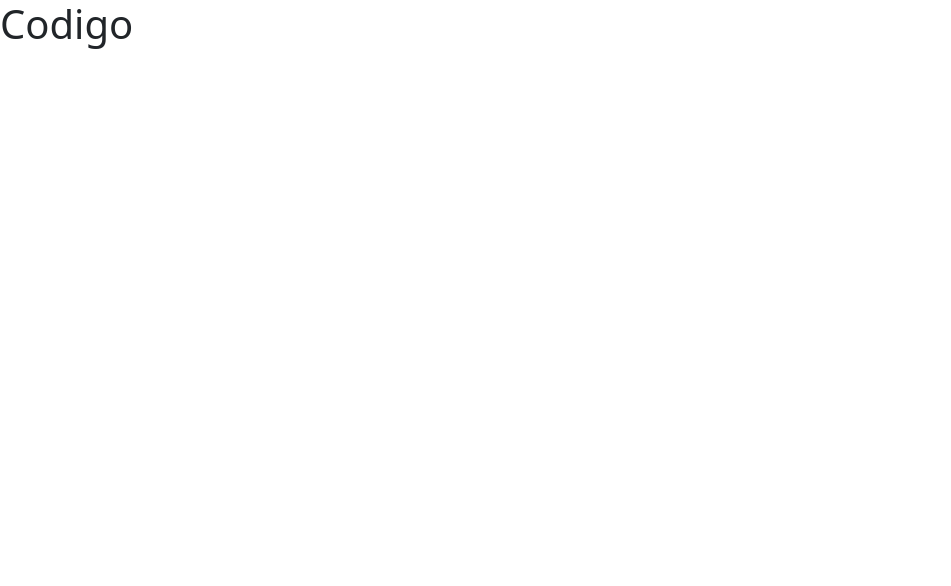
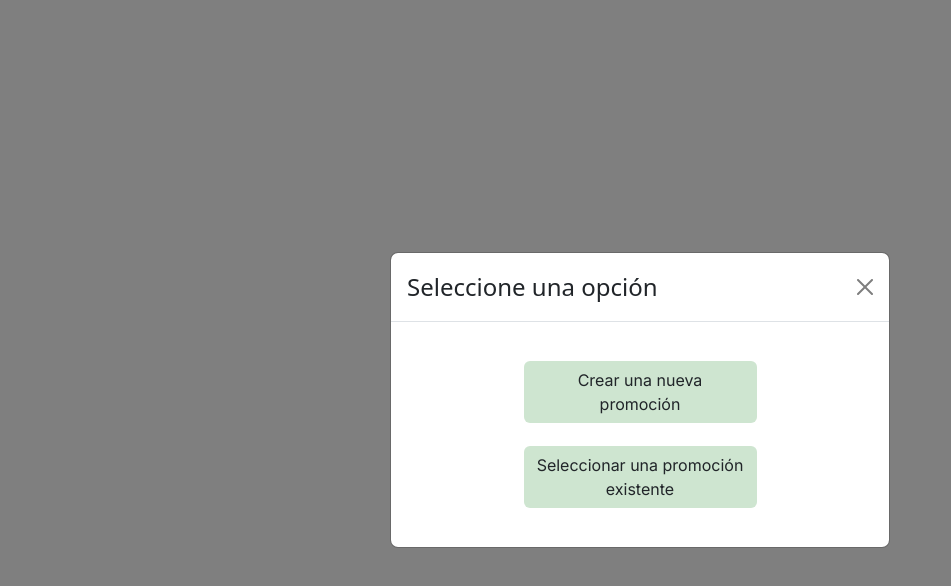
Before and after one commit to prodass/E-Commerce, a React (Create React App) app in the folder client/: page /codigo in a window 1280 px wide. Shown: the top 586 px of the page, without its empty margins (0-951 px from the left). Built offline with nearby package versions, Linux system fonts and the light colour scheme.

Commit message:
routes created

```diff
--- a/client/package.json
+++ b/client/package.json
@@ -17,6 +17,7 @@
     "@testing-library/react": "^13.3.0",
     "@testing-library/user-event": "^13.5.0",
     "react": "^18.2.0",
+    "react-bootstrap": "^2.5.0",
     "react-dom": "^18.2.0",
     "react-router-dom": "^6.3.0",
     "react-scripts": "5.0.1",
--- a/client/src/components/Button.js
+++ /dev/null
@@ -1,7 +0,0 @@
-import React from "react";
-
-function Button(props){
-    return <button className="btn btn-ligth col-6 mx-auto">{props.text}</button>
-}
-
-export default Button;
--- /dev/null
+++ b/client/src/components/Home/Button.js
@@ -0,0 +1,7 @@
+import React from "react";
+
+function Button(props){
+    return <button className="btn btn-ligth col-6 mx-auto" onClick={()=>{props.handleClick(props.text)}}>{props.text}</button>
+}
+
+export default Button;
--- a/client/src/components/Home/Options.js
+++ b/client/src/components/Home/Options.js
@@ -1,20 +1,26 @@
-import React from "react";
+import React, { useEffect, useState } from "react";
+import { useNavigate } from "react-router-dom";
 
-import Button from "../Button";
+import Button from "./Button";
 
+import { getTipos } from "../../api";
 
 function Options(){
-    let tipos = []
-    import("../../data/tipo").then((importedModule)=>{
-        tipos = importedModule.tipos;
+    const navigate = useNavigate();
+    const [tipos, setTipos] = useState([]);
+    getTipos().then(json =>{
+        setTipos(json);
     });
-    console.log(tipos);
-    console.log("paso");
+
+    function handleClick(text){
+        navigate("/" + text);
+    }
+
     return  (<div className="options">
     <h3 className="sub-title">Seleccione la categoria deseada</h3>
     <div>
         {tipos.map((element)=>{
-            return <Button key = {element.codigo} text = {element.descripcion}/>
+            return <Button key = {element.codigo} text = {element.descripcion} handleClick = {handleClick}/>
         })}
     </div>
     </div>)
--- /dev/null
+++ b/client/src/components/Promociones/Button.js
@@ -0,0 +1,9 @@
+import React from "react";
+
+function Button(props){
+    return <button className="btn btn-ligth col-6 mx-auto" onClick={()=>{
+        props.handleModalClose()
+        props.handleModalClick(props.id)}}>{props.text}</button>
+}
+
+export default Button;
--- a/client/src/components/Promociones/Codigo/Codigo.js
+++ b/client/src/components/Promociones/Codigo/Codigo.js
@@ -1,7 +1,17 @@
-import React from "react";
+import React , {useState} from "react";
+
+import PopUp from "../PopUp";
 
 function Codigo(){
-    return <h1>Codigo</h1>
+    const [estado, setEstado] = useState(0)
+    function handleModalClick(id){
+        setEstado(id);
+    }
+    return <div>
+        {estado === 0 && <PopUp handleModalClick = {handleModalClick}/>}
+        {estado === 1 && <p>nueva promocion</p>}
+        {estado === 2 && <p>Promocion existentes</p>}
+    </div>
 }
 
 export default Codigo;
--- a/client/src/components/Promociones/Descuento/Descuento.js
+++ b/client/src/components/Promociones/Descuento/Descuento.js
@@ -1,9 +1,18 @@
-import React from "react";
+import React, { useState } from "react";
 
 import PopUp from "../PopUp";
+import NuevaPromocion from "./NuevaPromocion";
 
 function Descuento(){
-    return <PopUp/>
+    const [estado, setEstado] = useState(0)
+    function handleModalClick(id){
+        setEstado(id);
+    }
+    return <div>
+        {estado === 0 && <PopUp handleModalClick = {handleModalClick}/>}
+        {estado === 1 && <NuevaPromocion/>}
+        {estado === 2 && <p>Promocion existentes</p>}
+    </div>
 }
 
 export default Descuento;
--- /dev/null
+++ b/client/src/components/Promociones/Descuento/NuevaPromocion.js
@@ -0,0 +1,17 @@
+import React from "react";
+
+function NuevaPromocion(){
+    return <div className = "container text-center">
+        <div className = "row">
+        <select className="form-select col col-lg-6" aria-label="Default select example">
+            <option value="1">One</option>
+            <option value="2">Two</option>
+            <option value="3">Three</option>
+        </select>
+        </div>
+
+    </div>
+}
+
+
+export default NuevaPromocion;
--- a/client/src/components/Promociones/NXM/NxM.js
+++ b/client/src/components/Promociones/NXM/NxM.js
@@ -1,7 +1,17 @@
-import React from "react";
+import React, {useState} from "react";
+
+import PopUp from "../PopUp";
 
 function NxM(){
-    return <h1>NXM</h1>
+    const [estado, setEstado] = useState(0)
+    function handleModalClick(id){
+        setEstado(id);
+    }
+    return <div>
+        {estado === 0 && <PopUp handleModalClick = {handleModalClick}/>}
+        {estado === 1 && <p>nueva promocion</p>}
+        {estado === 2 && <p>Promocion existentes</p>}
+    </div>
 }
 
 export default NxM;
--- a/client/src/components/Promociones/PopUp.js
+++ b/client/src/components/Promociones/PopUp.js
@@ -1,11 +1,23 @@
-import React from "react";
+import React, { useState } from "react";
 
-import Button from "../Button";
+import Modal from 'react-bootstrap/Modal';
+import Button from "../Promociones/Button";
 
-function PopUp(){
+function PopUp(props){
+  const [show, setShow] = useState(true);
+
+  const handleModalClose = () => setShow(false);
+
     return <div>
-        <Button text = "Nueva promocion"/>
-        <Button text = "Promocion ya existente"/>
+      <Modal show={show} onHide={handleModalClose} centered>
+        <Modal.Header closeButton>
+          <Modal.Title>Seleccione una opción</Modal.Title>
+        </Modal.Header>
+        <Modal.Body>
+        <Button text = "Crear una nueva promoción" handleModalClose = {handleModalClose} handleModalClick = {props.handleModalClick} id = {1}/>
+        <Button text = "Seleccionar una promoción existente" handleModalClose = {handleModalClose} handleModalClick = {props.handleModalClick} id = {2}/>
+        </Modal.Body>
+      </Modal>
     </div>
 }
 
--- a/client/src/data/tipo.js
+++ b/client/src/data/tipo.js
@@ -1,6 +1,4 @@
 import { getTipos } from "../api";
-
-const tipos = [];
 
 class tipo{
     constructor(codigo,descripcion){
@@ -9,10 +7,13 @@ class tipo{
     }
 }
 
-getTipos().then((result)=>{
+const tipos = [new tipo(1,"prueba")];
+
+getTipos().then((result) => {
+    console.log(result);
     result.forEach(element => {
-        tipos.push(new tipo(element.codigo,element.descripcion));
+        tipos.push(new tipo(element.codigo, element.descripcion));
     });
 });
 
-export {tipos};
+export default tipos;
```
Also changed, not shown: 1 other file (tests, documents, lock files or other folders).
